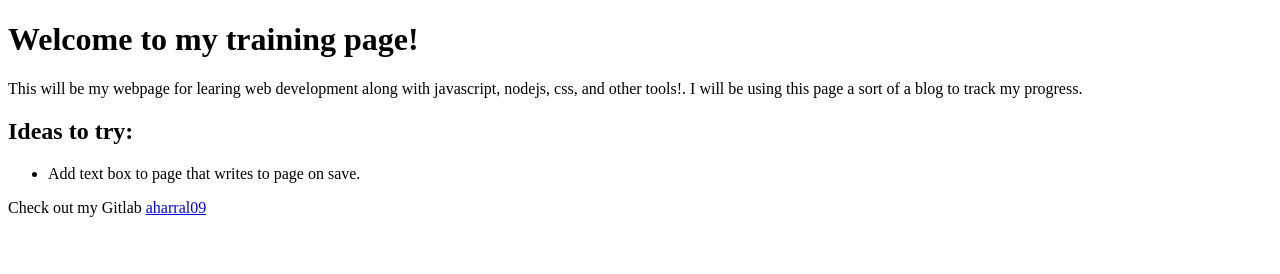
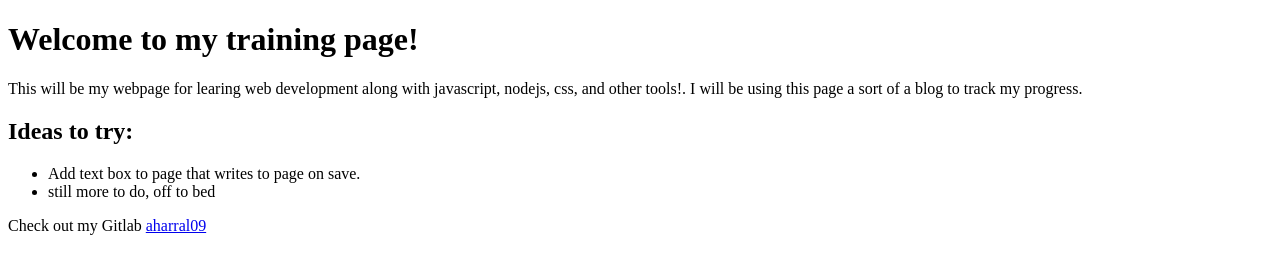
Before and after one commit to aharral09/web-dev-learning, a plain HTML site: page index.html in a window 1280 px wide. Drawn offline with Linux system fonts and the light colour scheme.

Commit message:
last commit - bed

```diff
--- a/index.html
+++ b/index.html
@@ -13,6 +13,7 @@
 	<h2>Ideas to try:</h2>
 	<ul>
 		<li>Add text box to page that writes to page on save.</li>
+		<li>still more to do, off to bed</li>
 	</ul>
 
 
```
